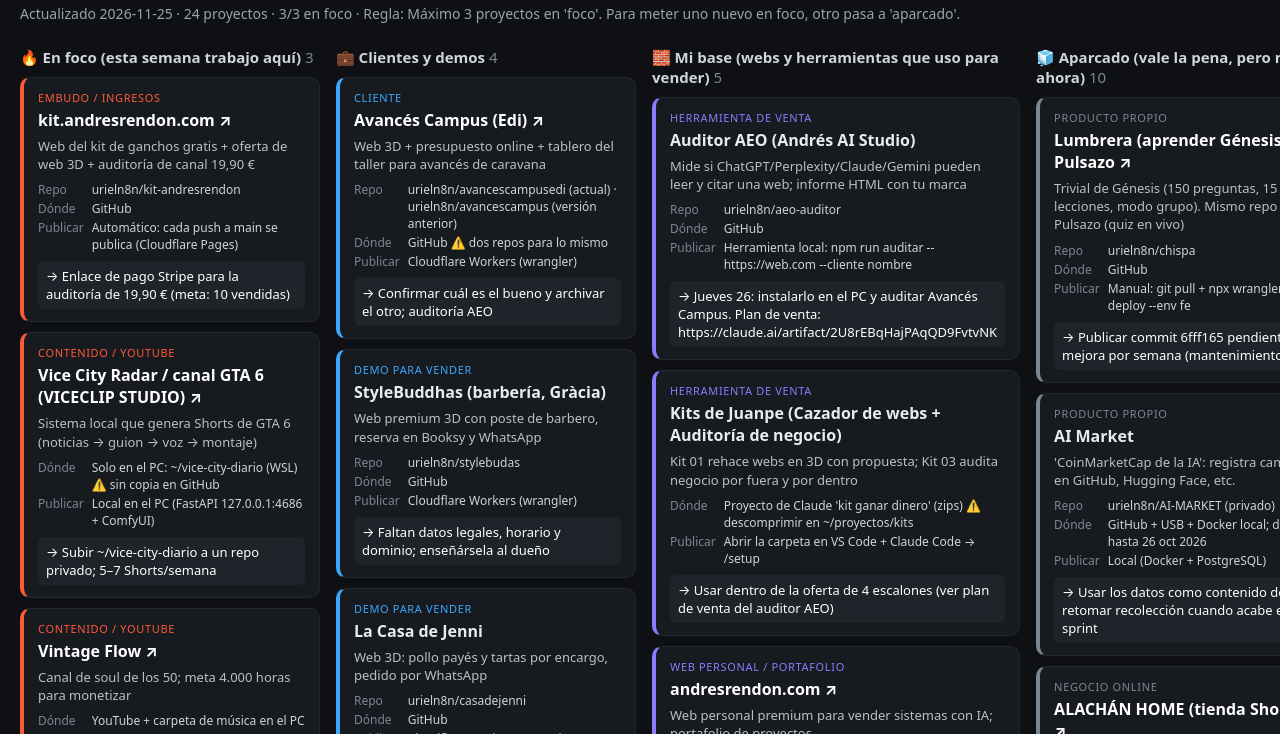
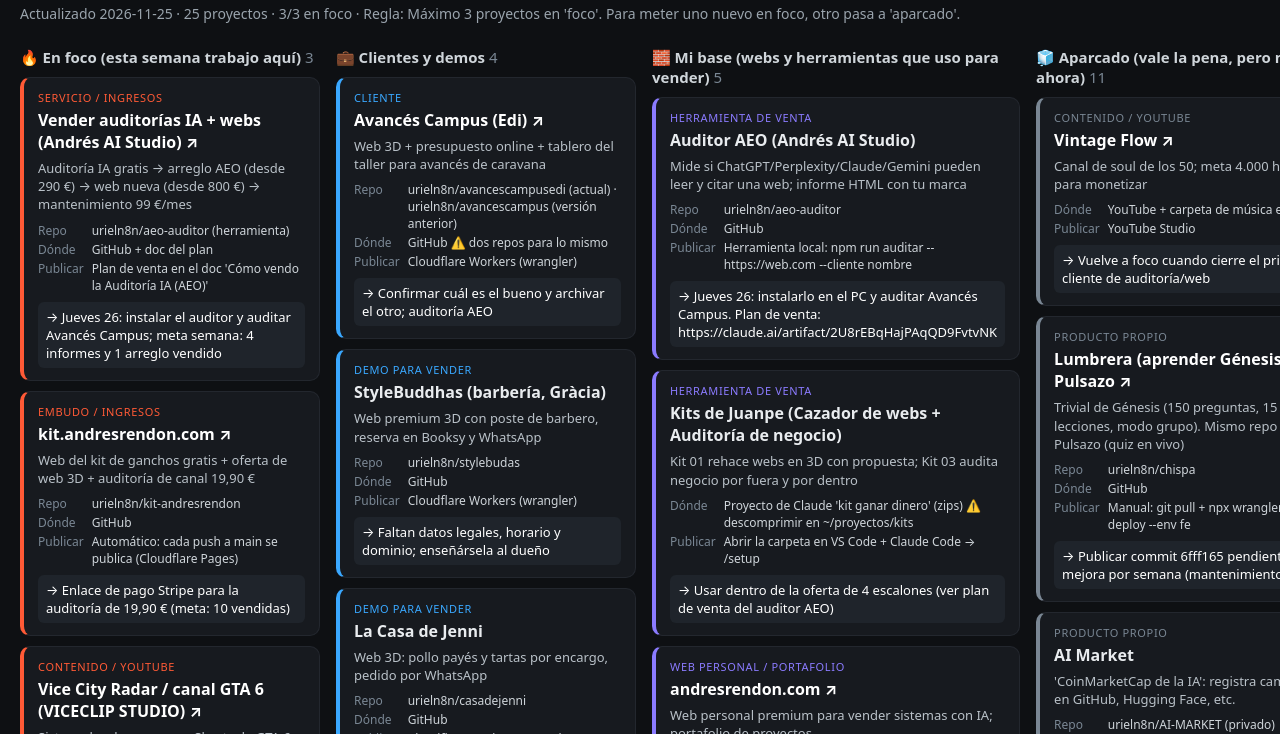
Before and after one commit to urieln8n/andres-hq, a plain HTML site: page mapa.html in a window 1280 px wide. Shown: the part 66-800 px from the top of the page. Drawn offline with Linux system fonts and the light colour scheme.

Commit message:
Foco: vender auditorías + webs; Vintage Flow aparcado
Co-Authored-By: Claude Opus 5.5 <noreply@anthropic.com>
Claude-Session: https://claude.ai/code/session_01Nm9s1VpVecZH66zgo1GRft

```diff
--- a/mapa.html
+++ b/mapa.html
@@ -16,12 +16,23 @@ dl{margin:0 0 8px;display:grid;grid-template-columns:auto 1fr;gap:2px 8px;font-s
 @media(max-width:700px){main{flex-direction:column}.col{flex:auto;width:100%}}
 </style></head><body>
 <header><h1>Mapa de proyectos</h1>
-<div class="meta">Actualizado 2026-11-25 · 24 proyectos · 3/3 en foco · Regla: Máximo 3 proyectos en 'foco'. Para meter uno nuevo en foco, otro pasa a 'aparcado'.</div>
+<div class="meta">Actualizado 2026-11-25 · 25 proyectos · 3/3 en foco · Regla: Máximo 3 proyectos en 'foco'. Para meter uno nuevo en foco, otro pasa a 'aparcado'.</div>
 
 </header>
 <main>
     <section class="col">
       <h2>🔥 En foco (esta semana trabajo aquí) <span>3</span></h2>
+      <article class="card" style="--c:#ff5a36">
+        <div class="tipo">servicio / ingresos</div>
+        <h3><a href="https://claude.ai/artifact/2U8rEBqHajPAqQD9FvtvNK" target="_blank" rel="noopener">Vender auditorías IA + webs (Andrés AI Studio) ↗</a></h3>
+        <p>Auditoría IA gratis → arreglo AEO (desde 290 €) → web nueva (desde 800 €) → mantenimiento 99 €/mes</p>
+        <dl>
+          <dt>Repo</dt><dd>urieln8n/aeo-auditor (herramienta)</dd>
+          <dt>Dónde</dt><dd>GitHub + doc del plan</dd>
+          <dt>Publicar</dt><dd>Plan de venta en el doc 'Cómo vendo la Auditoría IA (AEO)'</dd>
+        </dl>
+        <div class="next">→ Jueves 26: instalar el auditor y auditar Avancés Campus; meta semana: 4 informes y 1 arreglo vendido</div>
+      </article>
       <article class="card" style="--c:#ff5a36">
         <div class="tipo">embudo / ingresos</div>
         <h3><a href="https://kit.andresrendon.com" target="_blank" rel="noopener">kit.andresrendon.com ↗</a></h3>
@@ -43,17 +54,6 @@ dl{margin:0 0 8px;display:grid;grid-template-columns:auto 1fr;gap:2px 8px;font-s
           <dt>Publicar</dt><dd>Local en el PC (FastAPI 127.0.0.1:4686 + ComfyUI)</dd>
         </dl>
         <div class="next">→ Subir ~/vice-city-diario a un repo privado; 5–7 Shorts/semana</div>
-      </article>
-      <article class="card" style="--c:#ff5a36">
-        <div class="tipo">contenido / YouTube</div>
-        <h3><a href="https://www.youtube.com/@vintageflow-n1w" target="_blank" rel="noopener">Vintage Flow ↗</a></h3>
-        <p>Canal de soul de los 50; meta 4.000 horas para monetizar</p>
-        <dl>
-
-          <dt>Dónde</dt><dd>YouTube + carpeta de música en el PC</dd>
-          <dt>Publicar</dt><dd>YouTube Studio</dd>
-        </dl>
-        <div class="next">→ 2 recopilaciones de 1 h por semana con música original (ACE-Step)</div>
       </article>
     </section>
     <section class="col">
@@ -162,7 +162,18 @@ dl{margin:0 0 8px;display:grid;grid-template-columns:auto 1fr;gap:2px 8px;font-s
       </article>
     </section>
     <section class="col">
-      <h2>🧊 Aparcado (vale la pena, pero no ahora) <span>10</span></h2>
+      <h2>🧊 Aparcado (vale la pena, pero no ahora) <span>11</span></h2>
+      <article class="card" style="--c:#7a8794">
+        <div class="tipo">contenido / YouTube</div>
+        <h3><a href="https://www.youtube.com/@vintageflow-n1w" target="_blank" rel="noopener">Vintage Flow ↗</a></h3>
+        <p>Canal de soul de los 50; meta 4.000 horas para monetizar</p>
+        <dl>
+
+          <dt>Dónde</dt><dd>YouTube + carpeta de música en el PC</dd>
+          <dt>Publicar</dt><dd>YouTube Studio</dd>
+        </dl>
+        <div class="next">→ Vuelve a foco cuando cierre el primer cliente de auditoría/web</div>
+      </article>
       <article class="card" style="--c:#7a8794">
         <div class="tipo">producto propio</div>
         <h3><a href="https://genesis.andresrendon.com" target="_blank" rel="noopener">Lumbrera (aprender Génesis) + Pulsazo ↗</a></h3>
```
Also changed, not shown: index.html (+24 -13 lines), proyectos.json (+14 -2 lines), 2 other files.
